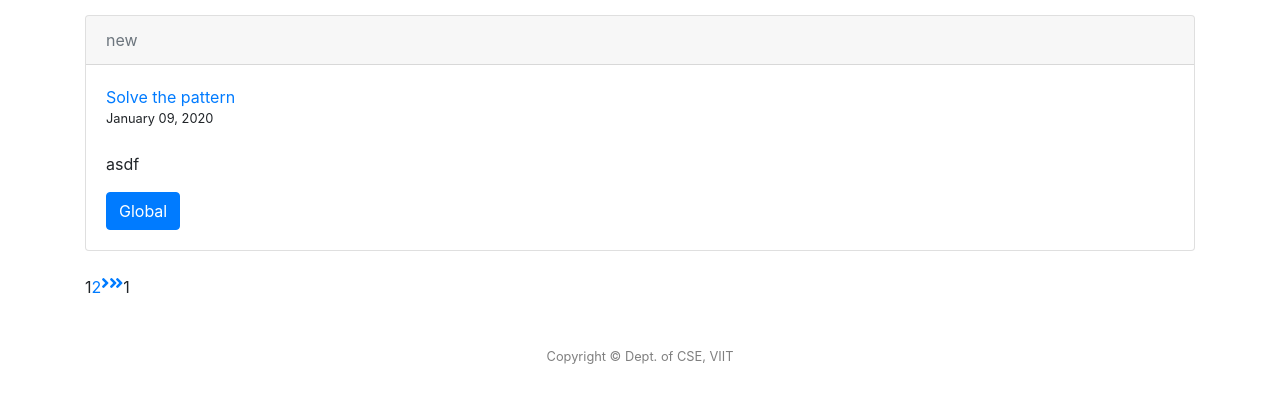
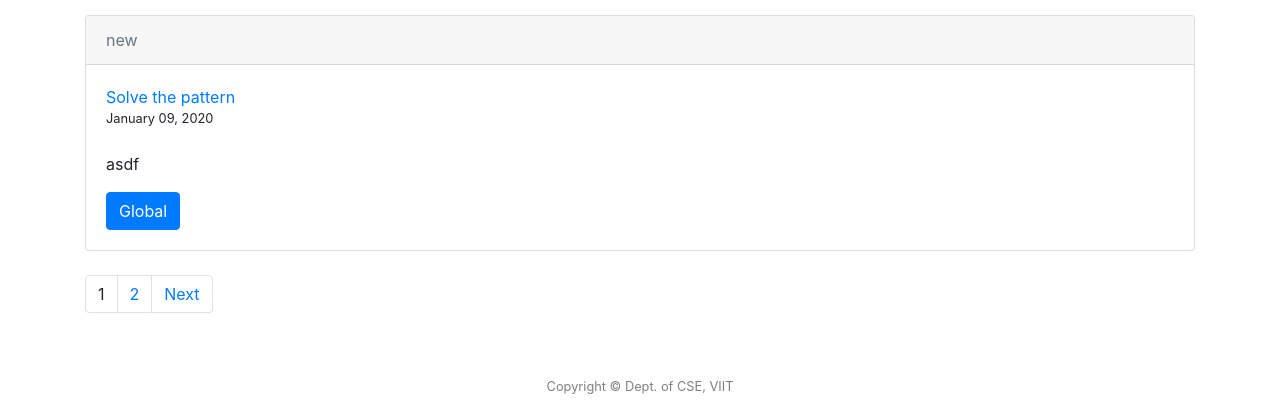
Before and after one commit to vickyjnv/vignanblogpost, a Django app: page / in a window 1280 px wide. Shown: the part 2407-2827 px from the top of the page. Before the commit the page ends 2797 px from the top, so only its background shows below. Run offline with Django 3.2, Linux system fonts and the light colour scheme; data comes from the database, SQL or seed files in the repository; some libraries are stand-ins or nearby versions.

Commit message:
made changes to pagination

```diff
--- a/templates/post/_pagination.html
+++ b/templates/post/_pagination.html
@@ -1,25 +1,19 @@
-
-<div class="pagination">
+<nav aria-label="Page navigation example">
+    <ul class="pagination">
         {% if posts.has_previous %}
-        <a class="pagination-action" href="?page=1">
-            <i class="fa fa-angle-double-left" aria-hidden="true"></i> </a>
-        <a class="pagination-action" href="?page={{ posts.previous_page_number }}">
-            <i class="fa fa-angle-left" aria-hidden="true"></i>
-        </a>
+        <li class="page-item"><a class="page-link" href="?page=1">&laquo</a> </li>
+        <li class="page-item"><a class="page-link" href="?page={{ posts.previous_page_number }}">Previous</a> </li>
         {% endif %}
         {% for num in posts.paginator.page_range %}
         {% if posts.number == num %}
-            <span class="pagination-number pagination-current">{{ num }}</span>
+        <li class="page-item"><a class="page-link">{{ num }}</a></li>
         {% elif num > posts.number|add:'-3' and num < posts.number|add:'3' %}
-            <a class="pagination-number" href="?page={{ num }}">{{ num }}</a>
+        <li class="page-item"><a class="page-link" href="?page={{ num }}">{{ num }}</a> </li>
         {% endif %}
         {% endfor %}
         {% if posts.has_next %}
-        <a class="pagination-action" href="?page={{ posts.next_page_number }}">
-            <i class="fa fa-angle-right" aria-hidden="true"></i>
-        </a>
-        <a class="pagination-action" href="?page={{ posts.paginator.num_pages }}">
-            <i class="fa fa-angle-double-right" aria-hidden="true"></i>
-        </a>1
+        <li class="page-item"><a class="page-link" href="?page={{ posts.next_page_number }}">Next</a></li>
         {% endif %}
-</div>
+    </ul>
+
+</nav>
```
Also changed, not shown: db.sqlite3. Lines whose indentation alone changed are shown as unchanged.
